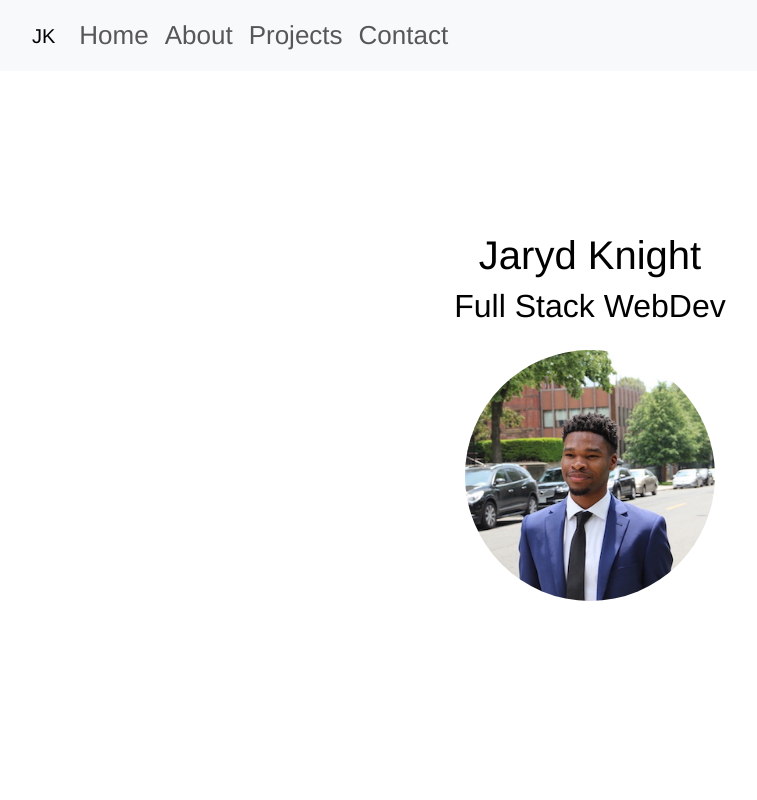
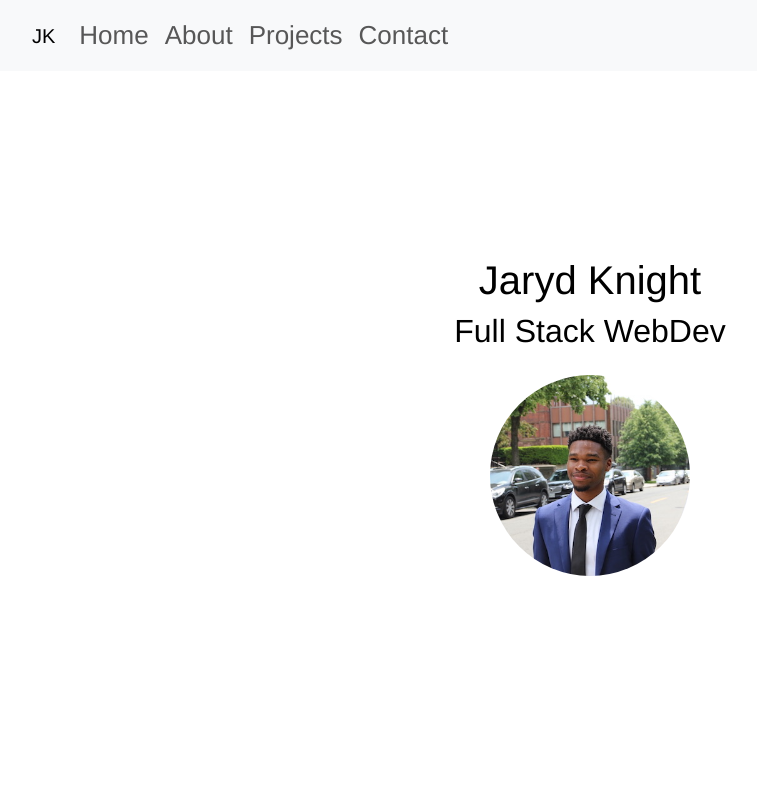
Before and after one commit to jarydknight/react_portfolio, a React (Create React App) app: page / in a window 1280 px wide. Shown: the top 800 px of the page, without its empty margins (50-807 px from the left). Built offline with nearby package versions, Linux system fonts and the light colour scheme.

Commit message:
adjust skills modal button size

```diff
--- a/src/components/SkillsModal/index.js
+++ b/src/components/SkillsModal/index.js
@@ -26,7 +26,7 @@ function SkillsModal () {
 
     return (
         <>
-            <Button variant="dark" onClick={handleShow}>Show More Skills</Button>
+            <Button variant="dark" size="lg" onClick={handleShow}>Show More Skills</Button>
 
             <Modal show={show} onHide={handleClose}>
                 <Modal.Header closeButton>
--- a/src/components/about/index.js
+++ b/src/components/about/index.js
@@ -47,8 +47,10 @@ function About() {
                     <ApiIcon className="mx-1 my-1"/>
                 </Col>
             </Row>
-            <Row>
-                <SkillsModal></SkillsModal>
+            <Row className={"justify-content-center my-3"} lg={3}>
+                <Col className={"d-flex justify-content-center"}>
+                    <SkillsModal></SkillsModal>
+                </Col>
             </Row>
         </Container>
     )
--- a/src/components/navigation/index.js
+++ b/src/components/navigation/index.js
@@ -31,7 +31,7 @@ function Navigation({handleNavClick}) {
           </Row>
           <Row>
             <Col className="mx-5 px-5 my-3">
-              <Image src={require("../../assets/ProfilePic/IMG_7059.JPEG")} fluid roundedCircle width={"250px"} height={"250x"} alt="profile pic"/>
+              <Image src={require("../../assets/ProfilePic/IMG_7059.JPEG")} fluid roundedCircle width={"200px"} height={"200x"} alt="profile pic"/>
             </Col>
           </Row>
         </Container>
```
